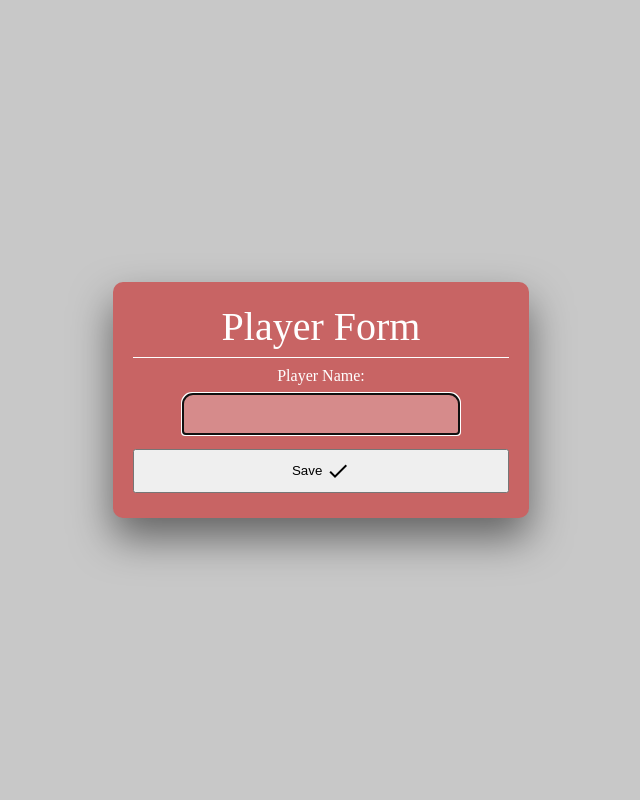
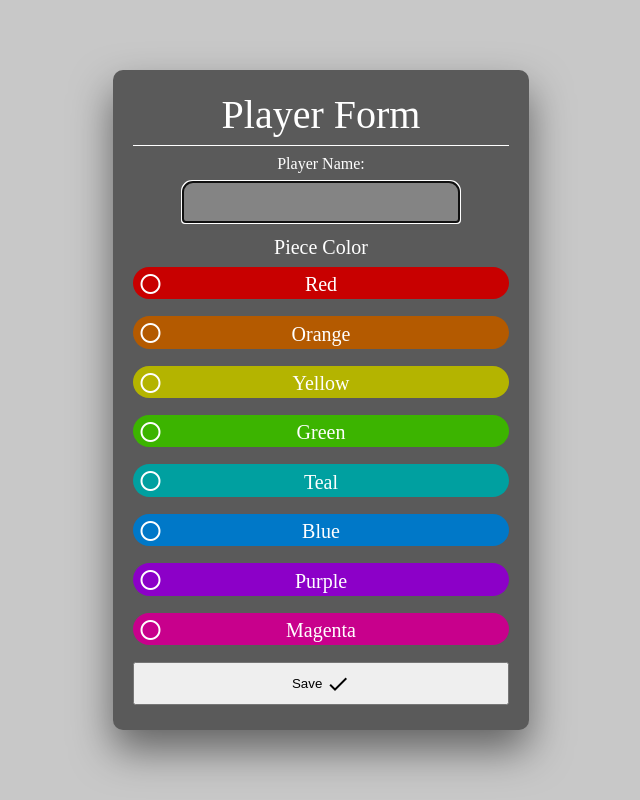
Before and after one commit to Chucksef/connect, a plain HTML site: page public/index.html in a window 1280 px wide. Both pictures are taken after a click on the button "New Game". Shown: the whole page, without its empty margins (319-959 px from the left). Drawn offline with Linux system fonts and the light colour scheme.

Commit message:
Created HTML & CSS for color selection on forms

```diff
--- a/public/index.html
+++ b/public/index.html
@@ -41,6 +41,55 @@
 				<hr>
 				<label for="player-name">Player Name:</label>
 				<input class="form-element" type="text" id="player-name" name="player-name" value="">
+				<h4>Piece Color</h4>
+				<label style="background: rgb(200,0,0);" for="red" class="radio">
+					<input type="radio" id="red" name="piece-color" value="rgb(200,0,0)">
+					<i class="unchecked radio-button material-icons">radio_button_unchecked</i>
+					<i class="checked radio-button material-icons">radio_button_checked</i>
+					<span>Red</span><br>
+				</label>
+				<label style="background: rgb(180,90,0);" for="orange" class="radio">
+					<input type="radio" id="orange" name="piece-color" value="rgb(180,90,0)">
+					<i class="unchecked radio-button material-icons">radio_button_unchecked</i>
+					<i class="checked radio-button material-icons">radio_button_checked</i>
+					<span>Orange</span>
+				</label>
+				<label style="background: rgb(180,180,0);" for="yellow" class="radio">
+					<input type="radio" id="yellow" name="piece-color" value="rgb(180,180,0)">
+					<i class="unchecked radio-button material-icons">radio_button_unchecked</i>
+					<i class="checked radio-button material-icons">radio_button_checked</i>
+					<span">Yellow</span>
+				</label>
+				<label style="background: rgb(60,180,0);" for="green" class="radio">
+					<input type="radio" id="green" name="piece-color" value="rgb(60,180,0)">
+					<i class="unchecked radio-button material-icons">radio_button_unchecked</i>
+					<i class="checked radio-button material-icons">radio_button_checked</i>
+					<span>Green</span>
+				</label>
+				<label style="background: rgb(0,160,160);" for="teal" class="radio">
+					<input type="radio" id="teal" name="piece-color" value="rgb(0,160,160)">
+					<i class="unchecked radio-button material-icons">radio_button_unchecked</i>
+					<i class="checked radio-button material-icons">radio_button_checked</i>
+					<span>Teal</span>
+				</label>
+				<label style="background: rgb(0,120,200);" for="blue" class="radio">
+					<input type="radio" id="blue" name="piece-color" value="rgb(0,120,200)">
+					<i class="unchecked radio-button material-icons">radio_button_unchecked</i>
+					<i class="checked radio-button material-icons">radio_button_checked</i>
+					<span>Blue</span>
+				</label>
+				<label style="background: rgb(140,0,200);" for="purple" class="radio">
+					<input type="radio" id="purple" name="piece-color" value="rgb(140,0,200)">
+					<i class="unchecked radio-button material-icons">radio_button_unchecked</i>
+					<i class="checked radio-button material-icons">radio_button_checked</i>
+					<span>Purple</span>
+				</label>
+				<label style="background: rgb(200,0,140);" for="magenta" class="radio">
+					<input type="radio" id="magenta" name="piece-color" value="rgb(200,0,140)">
+					<i class="unchecked radio-button material-icons">radio_button_unchecked</i>
+					<i class="checked radio-button material-icons">radio_button_checked</i>
+					<span>Magenta</span>
+				</label>
 				<button class="form-button" type="button" id="save-player-button">Save <i class="material-icons">check</i></button>
 			</form>
 
--- a/public/styles/index.css
+++ b/public/styles/index.css
@@ -120,12 +120,13 @@ a:visited {
     flex-direction: column;
     position: relative;
     width: 33%;
+    min-width: 300px;
     max-height: calc(100% - 40px);
     top:0;
     left:0;
     margin: auto;
     padding: 20px;
-    background-color: rgba(200,100,100,1);
+    background-color: rgba(90,90,90,1);
     border-radius: 10px;
     box-shadow: 0 20px 40px rgba(0,0,0,.5);
 }
@@ -157,3 +158,62 @@ a:visited {
 .form button {
     height: 3.25em;
 }
+
+
+
+/* Radio Inputs */
+
+label.radio {
+    display: block;
+    position: relative;
+    padding-left: 35px;
+    margin-bottom: 12px;
+    cursor: pointer;
+    font-size: 20px;
+    -webkit-user-select: none;
+    -moz-user-select: none;
+    -ms-user-select: none;
+    user-select: none;
+    background-color: pink;
+    border-radius:20px;
+    padding: 5px 0;
+}
+
+label.radio input {
+    position: absolute;
+    opacity: 0;
+    height: 0;
+    width: 0;
+}
+
+label.radio i.unchecked, label.radio i.checked {
+    position: absolute;
+    top: 5px;
+    left: 5px;
+    height: 25px;
+    width: 25px;
+    border-radius: 50%;
+    margin: 0;
+}
+
+  /* On mouse-over, add a grey background color */
+label.radio:hover input ~ i {
+    color: black;
+}
+
+/* When the radio button is checked */
+label.radio input:checked ~ i.unchecked {
+    display: none;
+}
+
+label.radio input:checked ~ i.checked {
+    display: block;
+}
+
+label.radio i.unchecked {
+    display: block;
+}
+
+label.radio i.checked {
+    display: none;
+}
```
